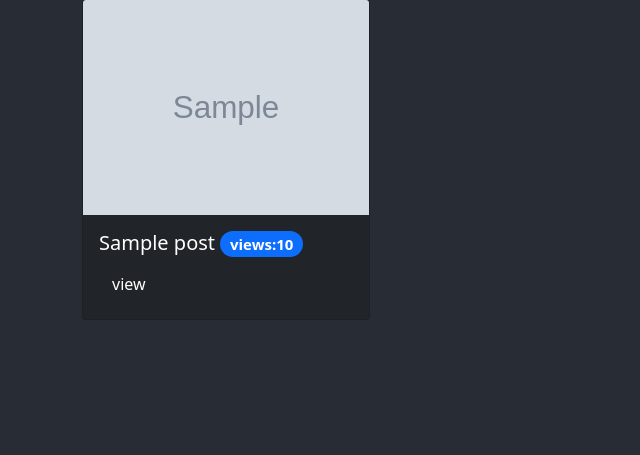
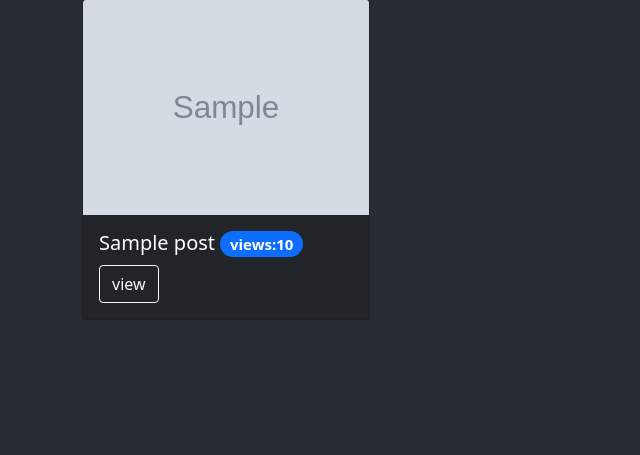
Before and after one commit to mrpotatopc/blog, a Django app: the page made by templates/main/home/theme.html in a window 1280 px wide. Shown: the part 73-528 px from the top of the page, without its empty margins (0-640 px from the left). Run offline with Django 3.2, Linux system fonts and the light colour scheme; tables that the repository leaves empty hold one stand-in row (Sample ...); some libraries are stand-ins or nearby versions.

Commit message:
fixed post.html and theme.html

```diff
--- a/templates/main/home/post.html
+++ b/templates/main/home/post.html
@@ -89,7 +89,9 @@
         <h1 class="card-title">{{post.name}}</h1>
         <p class="card-text">{{post.description}}</p>
         {% if post.link %}
-          <a href="{{post.link}}" target="_blank" >{{post.link}}</a>
+          <div style="margin: 5px;">
+              <a href="{{post.link}}" target="_blank" >{{post.link}}</a>
+          </div>
         {% endif %}
         {% if post.audio %}
           <audio controls>
--- a/templates/main/home/theme.html
+++ b/templates/main/home/theme.html
@@ -26,10 +26,10 @@
               <img src="{{p.image_medium.url}}" class="card-img-top" alt="image here"  >
               <div class="card-body">
                 <h5 class="card-title">{{p.name}} <span class="badge rounded-pill bg-primary">views:{{p.post_views}}</span></h5>
-                <a href="{% url 'main:post' theme.theme_slug  p.post_slug   %}" class="btn btn-dark">view</a>
+                <a href="{% url 'main:post' theme.theme_slug  p.post_slug   %}" class="btn btn-outline-light">view</a>
                 {% if user.is_superuser %}
-                  <a href="{% url 'main:delete_post' p.pk  %}" class="btn btn-dark">delete</a>
-                  <a href="{% url 'main:update_post' p.pk  %}" class="btn btn-dark">edit</a>
+                  <a href="{% url 'main:delete_post' p.pk  %}" class="btn btn-outline-light">delete</a>
+                  <a href="{% url 'main:update_post' p.pk  %}" class="btn btn-outline-light">edit</a>
                 {% endif %}
               </div>
             </div>
```
